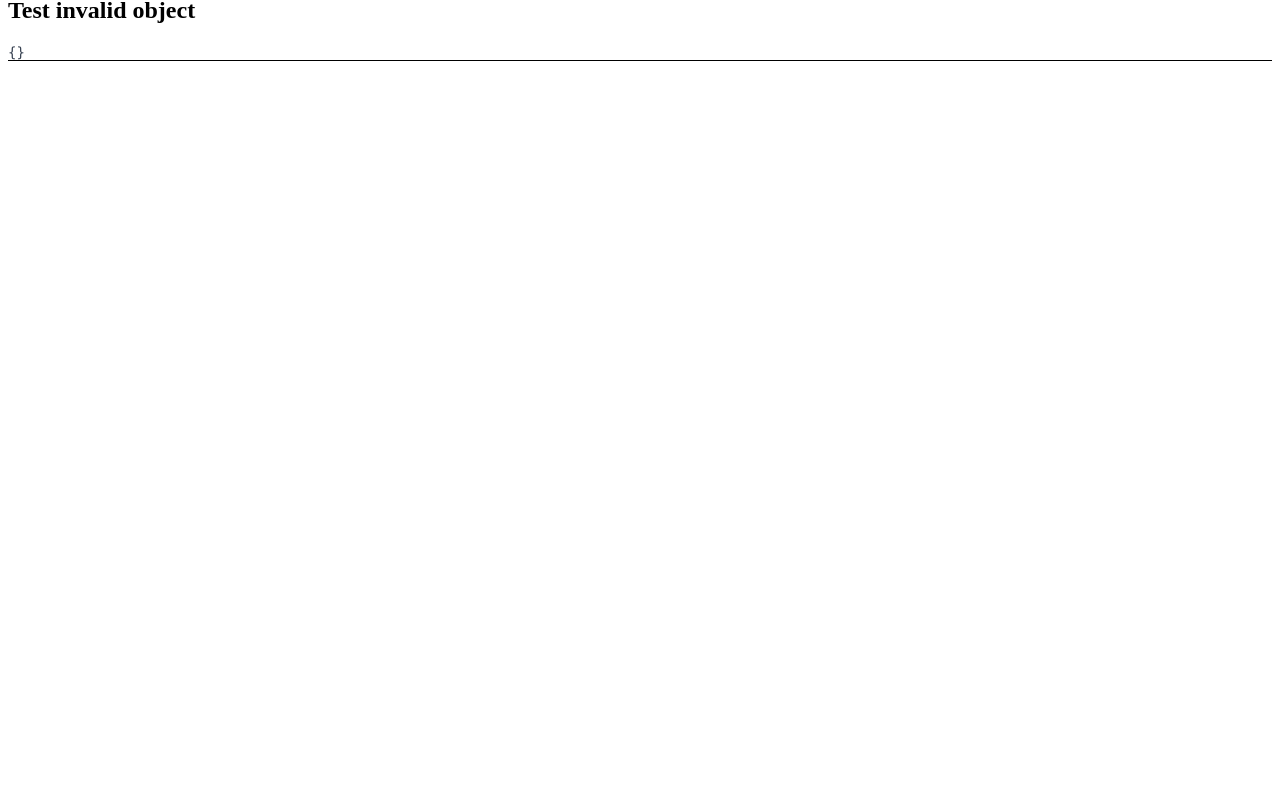
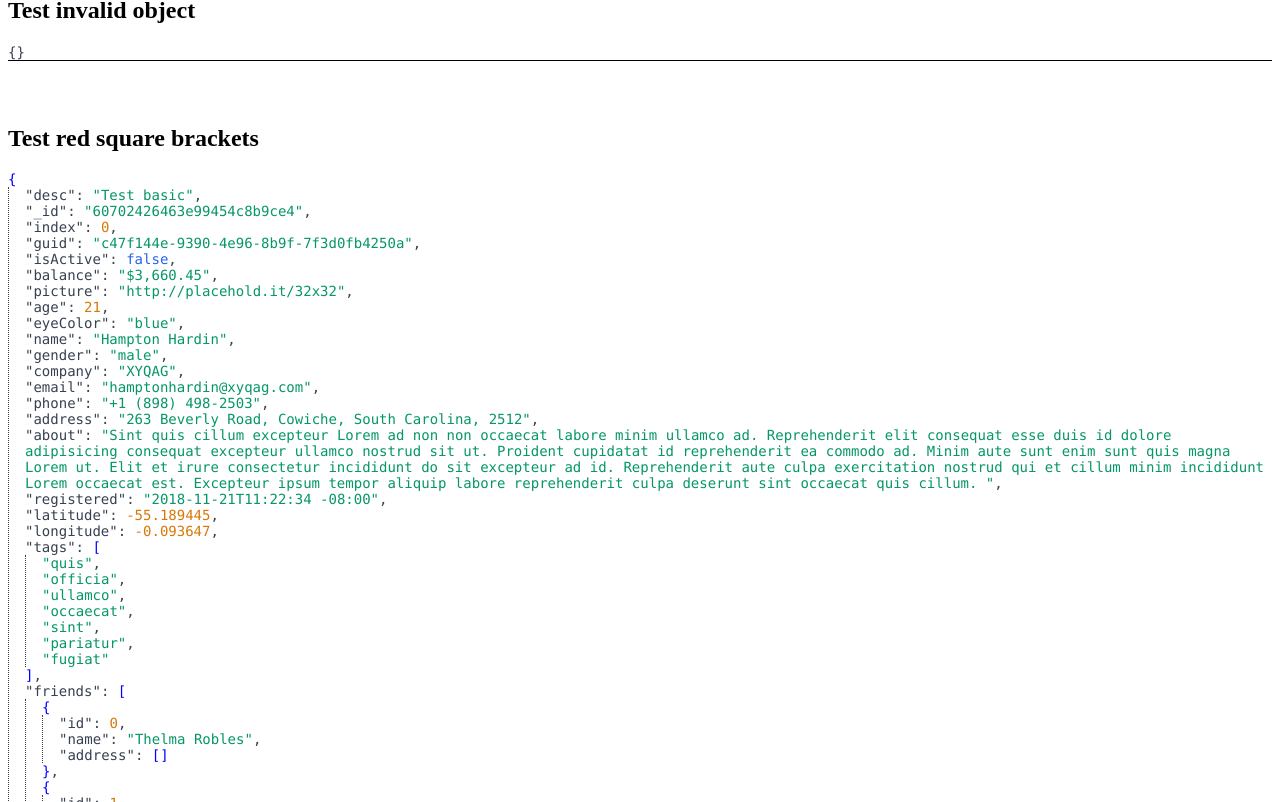
Before and after one commit to zerodevx/svelte-json-view, a SvelteKit app: page / in a window 1280 px wide. Shown: the part 1278-2080 px from the top of the page. Before the commit the page ends 1403 px from the top, so only its background shows below. Built offline with nearby package versions, Linux system fonts and the light colour scheme.

Commit message:
Add test for coloured square brackets

```diff
--- a/src/routes/+page.svelte
+++ b/src/routes/+page.svelte
@@ -107,6 +107,13 @@ let depth = 0
   </div>
 </section>
 
+<section>
+  <h1>Test red square brackets</h1>
+  <div class="wrap" id="red_square">
+    <JsonView json={fixture[0]} --jsonBracketColor="blue" />
+  </div>
+</section>
+
 <style>
 section {
   margin: 0 0 4rem 0;
@@ -118,4 +125,7 @@ section {
   font-size: 0.875rem;
   color: #374151;
 }
+#red_square :global(.isArray) {
+  color: red;
+}
 </style>
```
Also changed, not shown: tests/test.js (added, +37 -0 lines).
